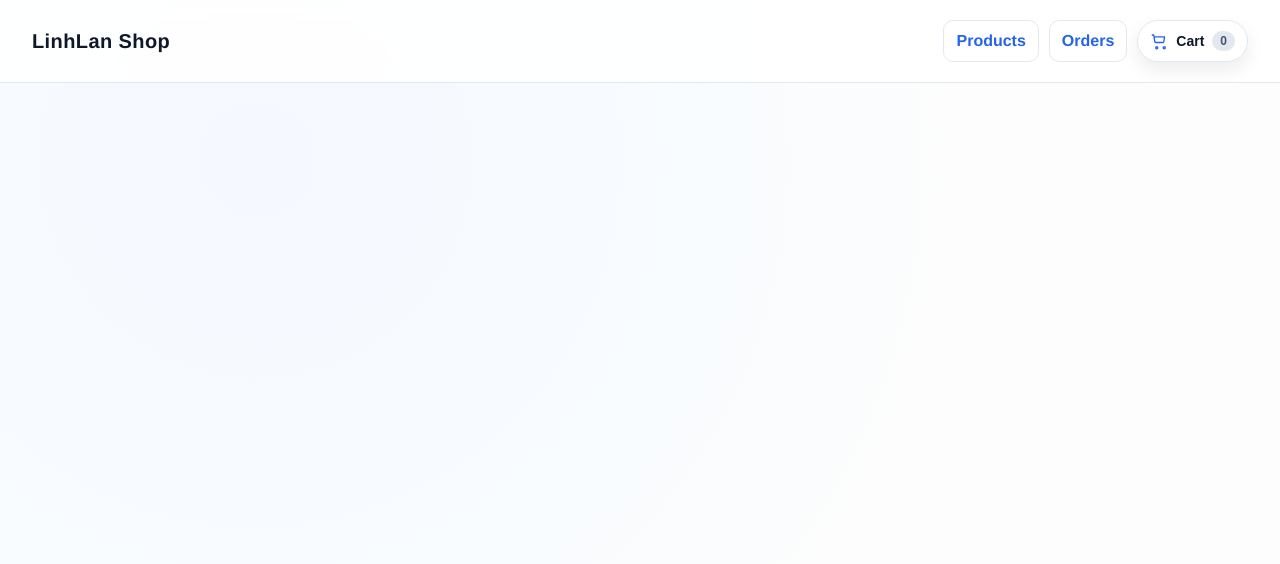
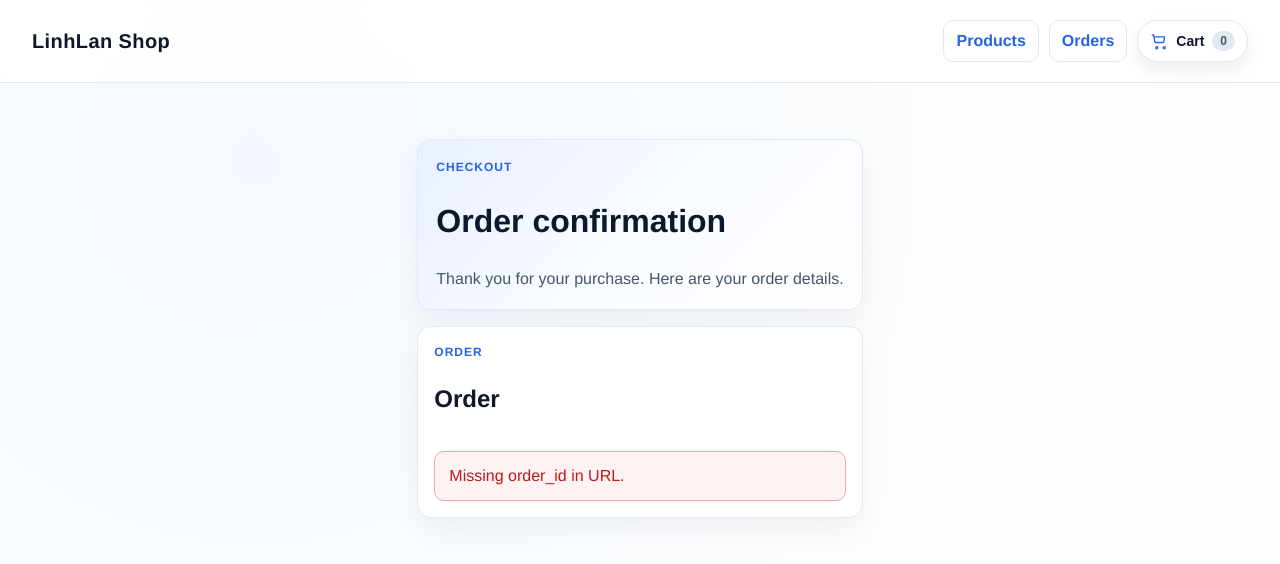
Before and after one commit to dieulinh/linhlan-ecom, a Vue app in the folder product-frontend/: page /order_confirmed in a window 1280 px wide. Shown: the top 564 px of the page. Built offline with nearby package versions, Linux system fonts and the light colour scheme.

Commit message:
show detail of order after checking out

```diff
--- /dev/null
+++ b/product-frontend/src/components/OrderDetail.vue
@@ -0,0 +1,167 @@
+<script setup>
+const props = defineProps({
+  order: {
+    type: Object,
+    default: null,
+  },
+  loading: {
+    type: Boolean,
+    default: false,
+  },
+  error: {
+    type: String,
+    default: '',
+  },
+})
+
+const formatCurrency = (cents) => (cents / 100).toFixed(2)
+const formatDate = (iso) => (iso ? new Date(iso).toLocaleString() : '')
+</script>
+
+<template>
+  <section class="order-detail">
+    <div class="header">
+      <div>
+        <p class="eyebrow">Order</p>
+        <h2 v-if="order">#{{ order.id }}</h2>
+        <h2 v-else>Order</h2>
+        <p class="muted" v-if="order">Placed {{ formatDate(order.created_at) }}</p>
+      </div>
+      <div class="total" v-if="order">${{ formatCurrency(order.total) }}</div>
+    </div>
+
+    <div v-if="loading" class="status">Loading order…</div>
+    <div v-else-if="error" class="status error">{{ error }}</div>
+    <div v-else-if="!order" class="status">No order to display.</div>
+    <div v-else>
+      <div class="items">
+        <article v-for="item in order.items" :key="item.id" class="item-row">
+          <div class="thumb" :style="{ backgroundImage: `url(${item.product.image_url})` }"></div>
+          <div class="meta">
+            <p class="name">{{ item.product.name }}</p>
+            <p class="muted">Qty {{ item.quantity }}</p>
+          </div>
+          <div class="line">${{ formatCurrency(item.line_total) }}</div>
+        </article>
+      </div>
+
+      <div class="summary">
+        <div class="row">
+          <span>Subtotal</span>
+          <strong>${{ formatCurrency(order.total) }}</strong>
+        </div>
+        <div class="row muted">
+          <span>Tax & shipping</span>
+          <span>Calculated at payment</span>
+        </div>
+      </div>
+    </div>
+  </section>
+</template>
+
+<style scoped>
+.order-detail {
+  display: flex;
+  flex-direction: column;
+  gap: 14px;
+  padding: 16px;
+  border: 1px solid #e2e8f0;
+  border-radius: 14px;
+  background: #fff;
+  box-shadow: 0 12px 28px rgba(15, 23, 42, 0.05);
+}
+
+.header {
+  display: flex;
+  justify-content: space-between;
+  align-items: flex-start;
+}
+
+.eyebrow {
+  text-transform: uppercase;
+  letter-spacing: 1px;
+  font-size: 12px;
+  font-weight: 700;
+  color: #2563eb;
+  margin: 0;
+}
+
+.muted {
+  color: #64748b;
+  margin: 2px 0 0;
+  font-size: 13px;
+}
+
+.total {
+  font-weight: 800;
+  font-size: 20px;
+  color: #0f172a;
+}
+
+.items {
+  display: flex;
+  flex-direction: column;
+  gap: 10px;
+}
+
+.item-row {
+  display: grid;
+  grid-template-columns: 56px 1fr auto;
+  gap: 12px;
+  align-items: center;
+  padding: 10px;
+  border: 1px solid #e2e8f0;
+  border-radius: 12px;
+  background: #f8fafc;
+}
+
+.thumb {
+  width: 56px;
+  height: 56px;
+  border-radius: 10px;
+  background-size: cover;
+  background-position: center;
+  border: 1px solid #e2e8f0;
+}
+
+.meta .name {
+  margin: 0;
+  font-weight: 700;
+}
+
+.line {
+  font-weight: 700;
+  color: #0f172a;
+}
+
+.summary {
+  display: flex;
+  flex-direction: column;
+  gap: 8px;
+  padding: 12px;
+  border: 1px solid #e2e8f0;
+  border-radius: 12px;
+  background: #f8fafc;
+}
+
+.summary .row {
+  display: flex;
+  justify-content: space-between;
+  align-items: center;
+  font-weight: 600;
+}
+
+.status {
+  padding: 12px 14px;
+  border-radius: 10px;
+  border: 1px solid #e2e8f0;
+  background: #fff;
+  color: #0f172a;
+}
+
+.status.error {
+  border-color: #fca5a5;
+  background: #fef2f2;
+  color: #b91c1c;
+}
+</style>
--- a/product-frontend/src/router.js
+++ b/product-frontend/src/router.js
@@ -2,11 +2,13 @@ import { createRouter, createWebHistory } from 'vue-router'
 import ProductsPage from './views/ProductsPage.vue'
 import OrdersPage from './views/OrdersPage.vue'
 import ProductDetailPage from './views/ProductDetailPage.vue'
+import OrderConfirmPage from './views/OrderConfirmPage.vue'
 
 const routes = [
   { path: '/', name: 'products', component: ProductsPage },
   { path: '/orders', name: 'orders', component: OrdersPage },
   { path: '/product/:id', name: 'product-detail', component: ProductDetailPage, props: true },
+  { path: '/order_confirmed', name: 'order-confirmed', component: OrderConfirmPage },
 ]
 
 const router = createRouter({
--- /dev/null
+++ b/product-frontend/src/views/OrderConfirmPage.vue
@@ -0,0 +1,92 @@
+<script setup>
+import { onMounted, ref } from 'vue'
+import { useRoute } from 'vue-router'
+import OrderDetail from '../components/OrderDetail.vue'
+
+const route = useRoute()
+const order = ref(null)
+const loading = ref(true)
+const error = ref('')
+
+const loadOrder = async () => {
+  loading.value = true
+  error.value = ''
+  order.value = null
+
+  const orderId = Number(route.query.order_id)
+  if (!orderId) {
+    error.value = 'Missing order_id in URL.'
+    loading.value = false
+    return
+  }
+
+  try {
+    const res = await fetch('http://localhost:8000/products/orders/', {
+      headers: { Accept: 'application/json' },
+    })
+    if (!res.ok) throw new Error(`Orders request failed: ${res.status}`)
+    const data = await res.json()
+    const target = Array.isArray(data?.results)
+      ? data.results.find((o) => Number(o.id) === orderId)
+      : null
+    if (!target) {
+      error.value = 'Order not found.'
+    } else {
+      order.value = target
+    }
+  } catch (err) {
+    error.value = err?.message || 'Unable to load order.'
+  } finally {
+    loading.value = false
+  }
+}
+
+onMounted(loadOrder)
+</script>
+
+<template>
+  <main class="confirm-page">
+    <header class="hero">
+      <div>
+        <p class="eyebrow">Checkout</p>
+        <h1>Order confirmation</h1>
+        <p class="muted">Thank you for your purchase. Here are your order details.</p>
+      </div>
+    </header>
+
+    <OrderDetail :order="order" :loading="loading" :error="error" />
+  </main>
+</template>
+
+<style scoped>
+.confirm-page {
+  display: flex;
+  flex-direction: column;
+  gap: 16px;
+  max-width: 880px;
+  margin: 0 auto;
+  padding: 24px 18px 48px;
+}
+
+.hero {
+  padding: 18px;
+  border-radius: 14px;
+  border: 1px solid #e2e8f0;
+  background: linear-gradient(135deg, #e9efff, #f8fbff 50%, #ffffff);
+  box-shadow: 0 12px 30px rgba(15, 23, 42, 0.06);
+}
+
+.eyebrow {
+  text-transform: uppercase;
+  letter-spacing: 1px;
+  font-size: 12px;
+  font-weight: 700;
+  color: #2563eb;
+  margin: 0 0 6px;
+}
+
+.muted {
+  color: #475569;
+  margin: 6px 0 0;
+}
+</style>
```
